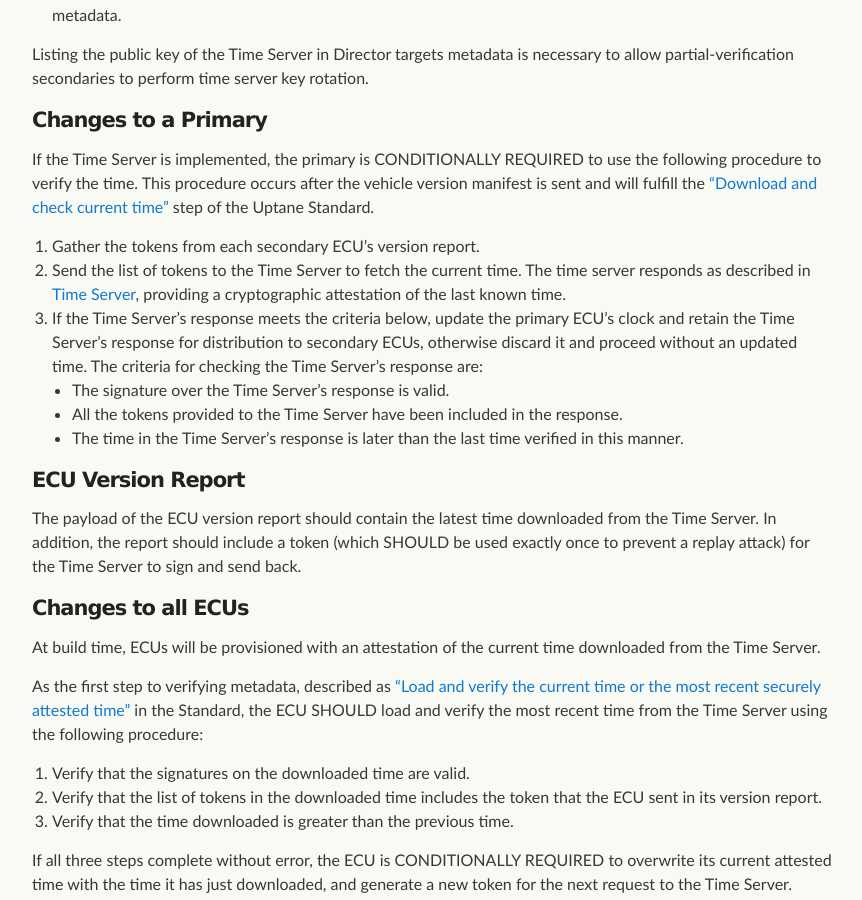
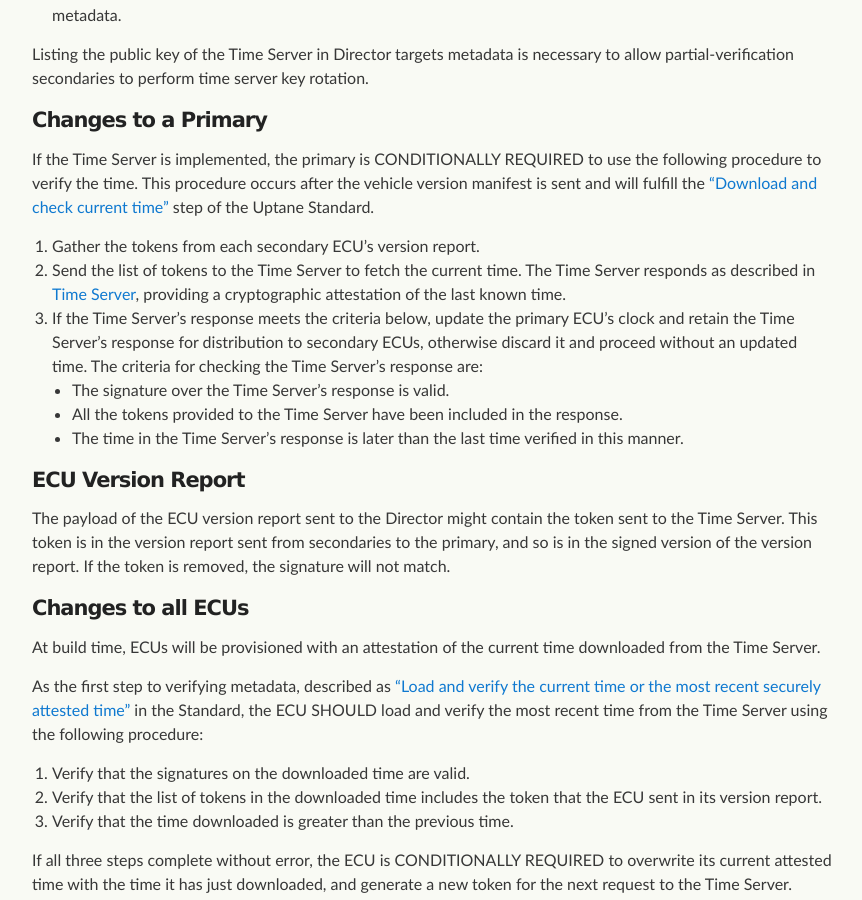
Before and after one commit to uptane/deployment-considerations, a Jekyll site: the page built from repositories.md, in a window 1280 px wide and 900 px high, scrolled down 1372 px. Shown: the whole window, without its empty margins (208-1070 px from the left). Built offline with Jekyll 4.4.1, drawn with Linux system fonts in a browser that asks for light colours; our own code applies the rules of GitHub Pages for plain Markdown files.

Commit message:
changed description of what is in the version report sent to the director

```diff
--- a/repositories.md
+++ b/repositories.md
@@ -41,7 +41,7 @@ Listing the public key of the Time Server in Director targets metadata is necess
 If the Time Server is implemented, the primary is CONDITIONALLY REQUIRED to use the following procedure to verify the time. This procedure occurs after the vehicle version manifest is sent and will fulfill the ["Download and check current time"](https://uptane.github.io/papers/ieee-isto-6100.1.0.0.uptane-standard.html#check_time_primary) step of the Uptane Standard.
 
 1. Gather the tokens from each secondary ECU's version report.
-2. Send the list of tokens to the Time Server to fetch the current time. The time server responds as described in [Time Server](#time_server), providing a cryptographic attestation of the last known time.
+2. Send the list of tokens to the Time Server to fetch the current time. The Time Server responds as described in [Time Server](#time_server), providing a cryptographic attestation of the last known time.
 3. If the Time Server's response meets the criteria below, update the primary ECU's clock and retain the Time Server's response for distribution to secondary ECUs, otherwise discard it and proceed without an updated time.  The criteria for checking the Time Server's response are:
   - The signature over the Time Server's response is valid.
   - All the tokens provided to the Time Server have been included in the response.
@@ -49,7 +49,7 @@ If the Time Server is implemented, the primary is CONDITIONALLY REQUIRED to use
 
 #### ECU Version Report
 
-The payload of the ECU version report should contain the latest time downloaded from the Time Server. In addition, the report should include a token (which SHOULD be used exactly once to prevent a replay attack) for the Time Server to sign and send back.
+The payload of the ECU version report sent to the Director might contain the token sent to the Time Server. This token is in the version report sent from secondaries to the primary, and so is in the signed version of the version report. If the token is removed, the signature will not match.
 
 #### Changes to all ECUs
 
```
